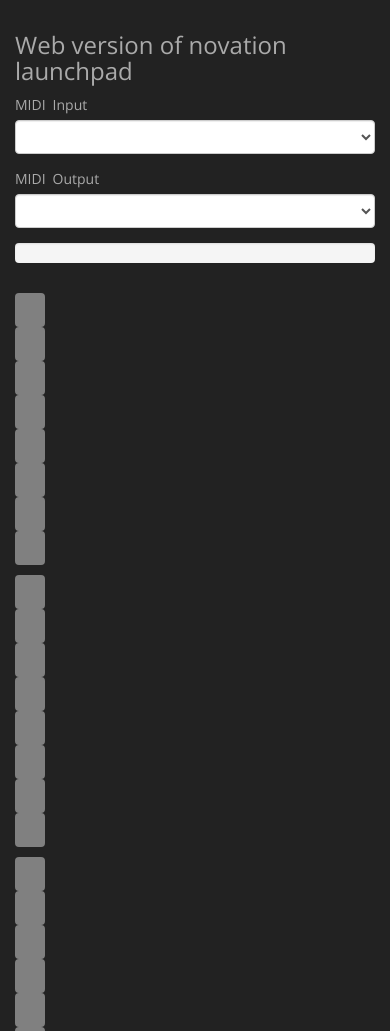
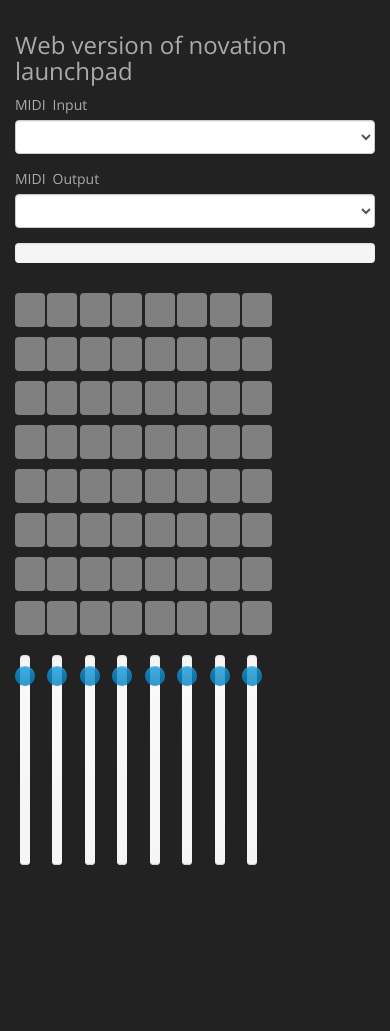
Before and after one commit to topas/LaunchpadWeb, a website: page src/index.html at #/play in a window 390 px wide. Shown: the part 61-1092 px from the top of the page. After the commit the page ends 936 px from the top, so only its background shows below. Drawn offline with nearby package versions, Linux system fonts and the light colour scheme; no server answers.

Commit message:
Better responsibility for button grid

```diff
--- a/src/play.html
+++ b/src/play.html
@@ -38,7 +38,7 @@
         </div>
 
          <div class="row" ng-repeat="row in board.buttons.rows">
-            <div ng-class="['col-md-1', button.state]" ng-repeat="button in row.buttons">
+            <div ng-class="['col-md-1 col-sm-1 col-xs-1', button.state]" ng-repeat="button in row.buttons">
                 <button ng-class="['btn', button.state]" ng-click="button.click()">
                     <span>&nbsp;</span>
                 </button>
@@ -54,7 +54,7 @@
         </div>
 
         <div class="row">
-            <div class="col-md-1" ng-repeat="col in board.buttons.columns">
+            <div class="col-md-1 col-sm-1 col-xs-1" ng-repeat="col in board.buttons.columns">
                 <input type="text" slider class="span2" data-slider-min="0" data-slider-max="100" data-slider-step="1" data-slider-value="50" data-slider-orientation="vertical" data-slider-selection="after"data-slider-tooltip="show" data-slider-reversed="true" ng-model="col.volume" ng-change="col.volumeChanged()">
             </div>
 
```
